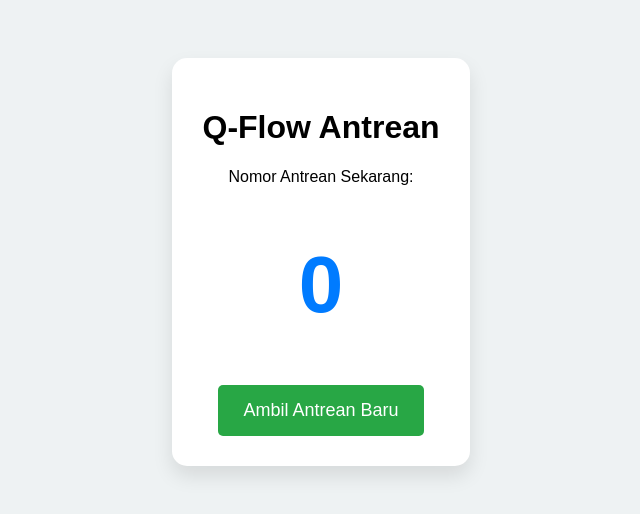
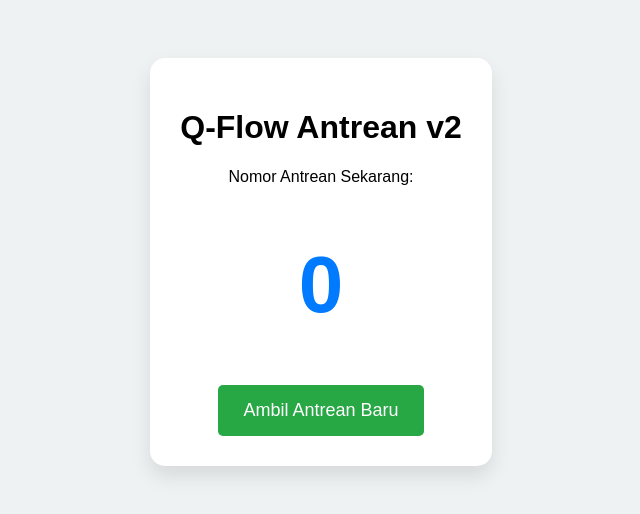
Before and after one commit to dylanRevelin/uas-k8s, a plain HTML site: page frontend/index.html in a window 1280 px wide. Shown: the whole page, without its empty margins (319-959 px from the left). Drawn offline with Linux system fonts and the light colour scheme; no server answers.

Commit message:
update title

```diff
--- a/frontend/index.html
+++ b/frontend/index.html
@@ -10,7 +10,7 @@
 </head>
 <body>
     <div class="box">
-        <h1>Q-Flow Antrean</h1>
+        <h1>Q-Flow Antrean v2</h1>
         <p>Nomor Antrean Sekarang:</p>
         <h1 id="num" style="font-size: 80px; color: #007bff;">0</h1>
         <button onclick="ambil()">Ambil Antrean Baru</button>
```
